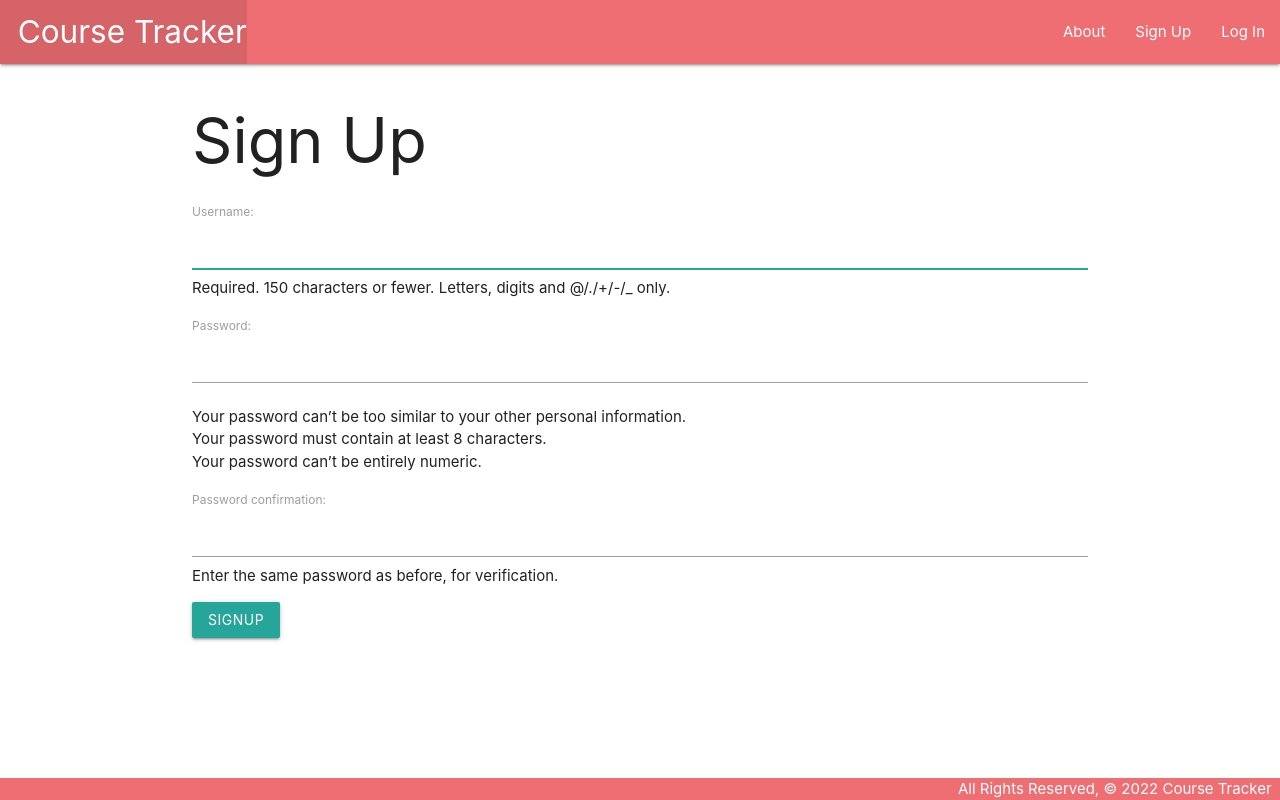
After one commit to weklihua/course-tracker, a Django app: page /accounts/signup/ in a window 1280 px wide. The commit adds this page. Run offline with Django 4.2, Linux system fonts and the light colour scheme.

Commit message:
login, logout, signup functionality

```diff
--- a/coursetracker/urls.py
+++ b/coursetracker/urls.py
@@ -21,4 +21,5 @@ urlpatterns = [
     path('admin/', admin.site.urls),
     # In this case '' represents the root route
     path('', include('main_app.urls')),
+    path('accounts/', include('django.contrib.auth.urls')),
 ]
--- a/main_app/admin.py
+++ b/main_app/admin.py
@@ -1,8 +1,7 @@
 from django.contrib import admin
-# import your models here
 from .models import Course, Lesson, Student
 
-# Register your models here
+
 admin.site.register(Course)
 admin.site.register(Lesson)
 admin.site.register(Student)
--- a/main_app/models.py
+++ b/main_app/models.py
@@ -1,6 +1,6 @@
 from django.db import models
 from django.urls import reverse
-
+from django.contrib.auth.models import User
 
 # Create your models here.
 
@@ -49,6 +49,7 @@ class Course(models.Model):
     teacher = models.CharField(max_length=100)
     prereq = models.CharField(max_length=100)
     students = models.ManyToManyField(Student)
+    user = models.ForeignKey(User, on_delete=models.CASCADE)
 
     def __str__(self):
         return f"{self.title}"
--- a/main_app/templates/base.html
+++ b/main_app/templates/base.html
@@ -19,10 +19,16 @@
         </ul>
         <ul class="right">
           <li><a href="{% url 'about' %}">About</a></li>
-          <li><a href="{% url 'students_index' %}">View All Students</a></li>
-          <li><a href="{% url 'students_create' %}">Add a Student</a></li>
-          <li><a href="{% url 'index' %}">View All Courses</a></li>
-          <li><a href="{% url 'courses_create' %}">Add a New Course</a></li>
+          {% if user.is_authenticated %}
+            <li><a href="{% url 'students_index' %}">View All Students</a></li>
+            <li><a href="{% url 'students_create' %}">Add a Student</a></li>
+            <li><a href="{% url 'index' %}">View All Courses</a></li>
+            <li><a href="{% url 'courses_create' %}">Add a New Course</a></li>
+            <li><a href="{% url 'logout' %}">Log Out</a></li>
+          {% else %}
+            <li><a href="{% url 'signup' %}">Sign Up</a></li>
+            <li><a href="{% url 'login' %}">Log In</a></li>
+          {% endif %}
         </ul>
       </div>
     </nav>
--- /dev/null
+++ b/main_app/templates/registration/signup.html
@@ -0,0 +1,14 @@
+{% extends 'base.html' %} {% block content %}
+
+<h1>Sign Up</h1>
+
+{% if error_message %}
+<p class="red-text">{{ error_message }}</p>
+{% endif %}
+
+<form method="POST" action="{% url 'signup' %}">
+  {% csrf_token %} {{ form.as_p }}
+  <input type="submit" class="btn" value="signup" />
+</form>
+
+{% endblock %}
--- a/main_app/urls.py
+++ b/main_app/urls.py
@@ -17,4 +17,5 @@ urlpatterns = [
     path('students/create/', views.StudentCreate.as_view(), name='students_create'),
     path('students/<int:pk>/update/', views.StudentUpdate.as_view(), name='students_update'),
     path('students/<int:pk>/delete/', views.StudentDelete.as_view(), name='students_delete'),
+    path('accounts/signup/', views.signup, name='signup'),
 ]
--- a/main_app/views.py
+++ b/main_app/views.py
@@ -1,6 +1,8 @@
 from django.shortcuts import render, redirect
 from django.views.generic.edit import CreateView, UpdateView, DeleteView
 from django.views.generic import ListView, DetailView
+from django.contrib.auth import login
+from django.contrib.auth.forms import UserCreationForm
 from .models import Course, Student
 from .forms import LessonForm
 
@@ -41,6 +43,10 @@ class CourseCreate(CreateView):
   model = Course
   fields = ['title', 'subject', 'teacher', 'day', 'time', 'description', 'prereq']
 
+  def form_valid(self, form):
+    form.instance.user = self.request.user
+    return super().form_valid(form)
+
 class CourseUpdate(UpdateView):
   model = Course
   fields = ['subject', 'teacher', 'day', 'time', 'description', 'prereq']
@@ -75,3 +81,17 @@ def unassoc_student(request, course_id, student_id):
   course = Course.objects.get(id=course_id)
   course.students.remove(student_id)
   return redirect('detail', course_id=course_id)
+
+def signup(request):
+  error_message = ''
+  if request.method == 'POST':
+    form = UserCreationForm(request.POST)
+    if form.is_valid():
+      user = form.save()
+      login(request, user)
+      return redirect('index')
+    else:
+      error_message = 'Invalid sign up - try again'
+  form = UserCreationForm()
+  context = {'form': form, 'error_message': error_message}
+  return render(request, 'registration/signup.html', context)
```
Also changed, not shown: coursetracker/settings.py (+7 -3 lines), main_app/templates/registration/login.html (added, +13 -0 lines), main_app/migrations/0006_alter_course_id_alter_lesson_id_alter_student_id.py (added), main_app/migrations/0007_course_user.py (added).
